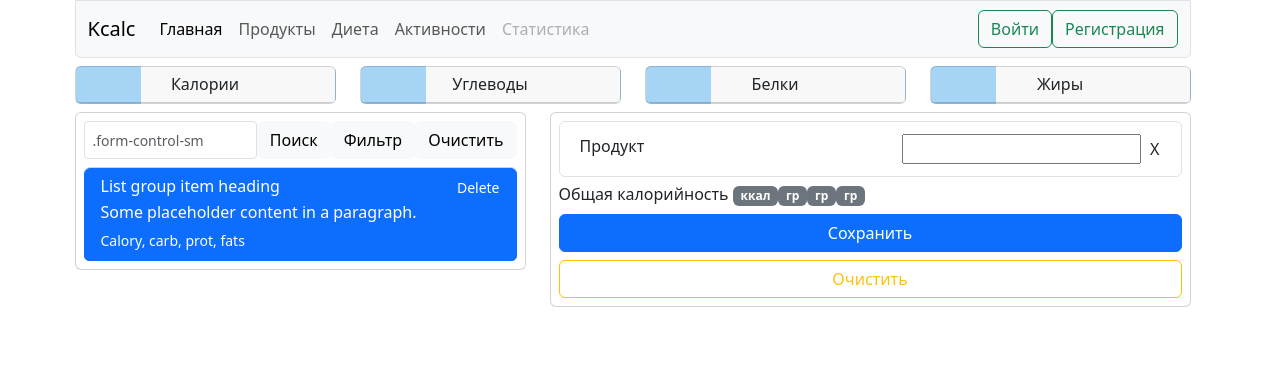
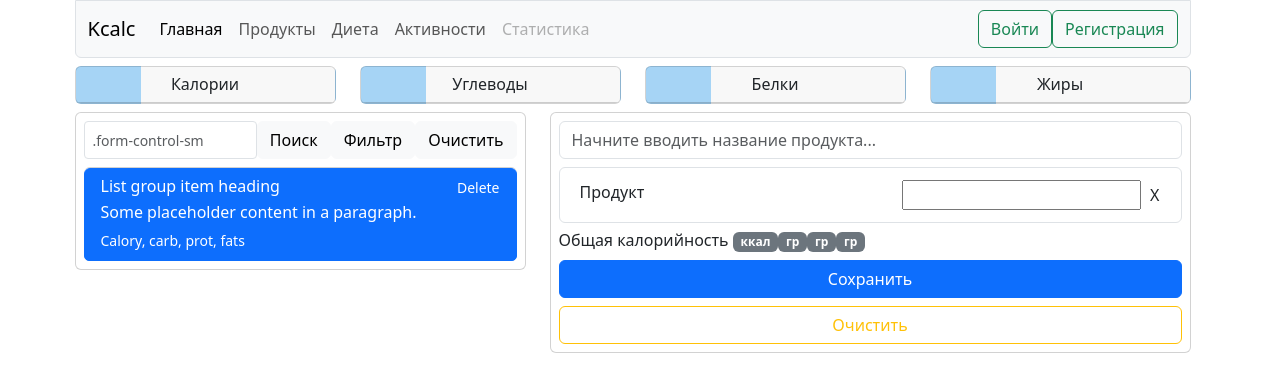
Before and after one commit to evgeniy-shota/spa_kcalc, a Vue app: page /diet in a window 1280 px wide. Shown: the top 392 px of the page. Built offline with nearby package versions, Linux system fonts and the light colour scheme.

Commit message:
little change diet view

```diff
--- a/src/views/DietView.vue
+++ b/src/views/DietView.vue
@@ -9,8 +9,10 @@ const dietsStore = useDietsStore();
 </script>
 
 <template>
+    <!-- diets list -->
     <div class="col-5">
         <div class="card pt-2 ps-2 pe-2">
+
             <div class="d-flex flex-row mb-2">
                 <input class="form-control form-control-sm" type="text" placeholder=".form-control-sm"
                     aria-label=".form-control-sm example">
@@ -41,8 +43,12 @@ const dietsStore = useDietsStore();
             </div>
         </div>
     </div>
+    <!-- diet info -->
     <div class="col">
         <div class="card pt-2 ps-2 pe-2">
+            <input class="form-control mb-2" type="text" placeholder="Начните вводить название продукта..."
+                aria-label="default input example">
+
             <form action="">
                 <ul class="list-group mb-2">
                     <li class="list-group-item">
```
